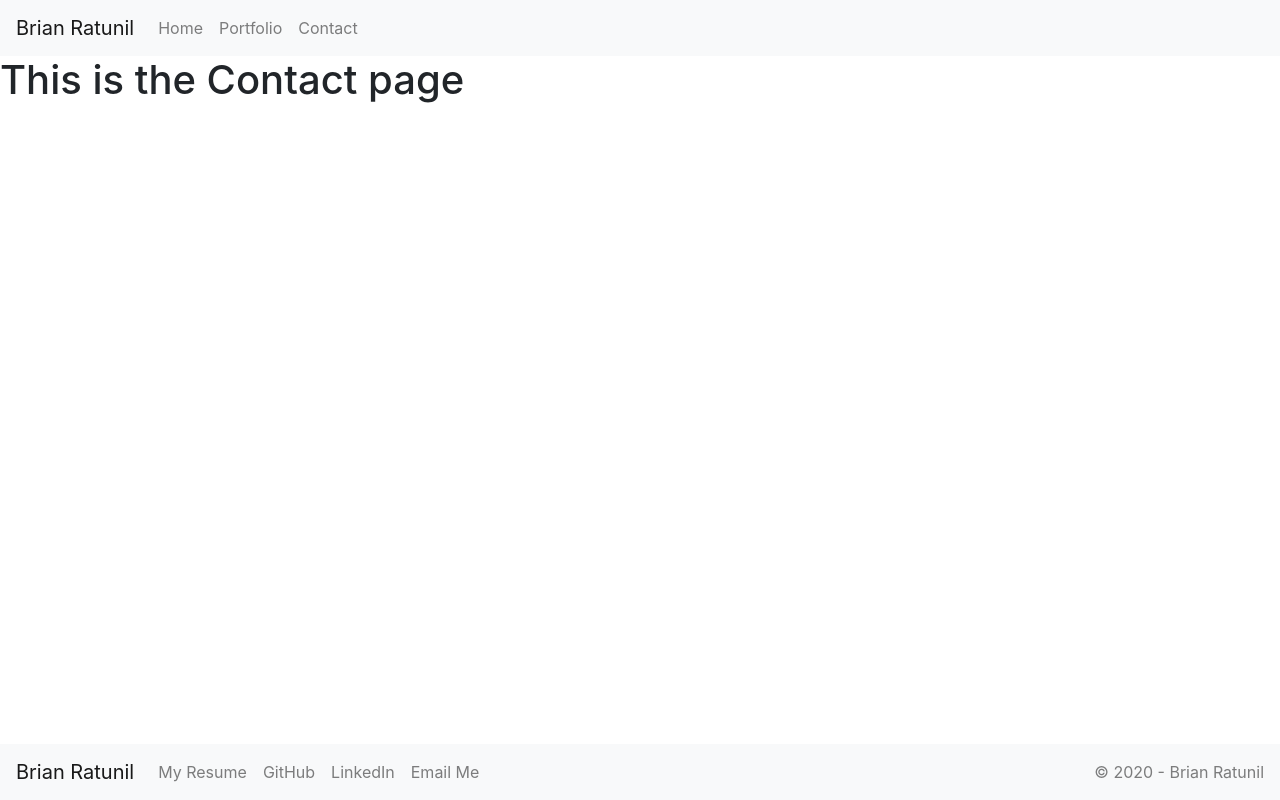
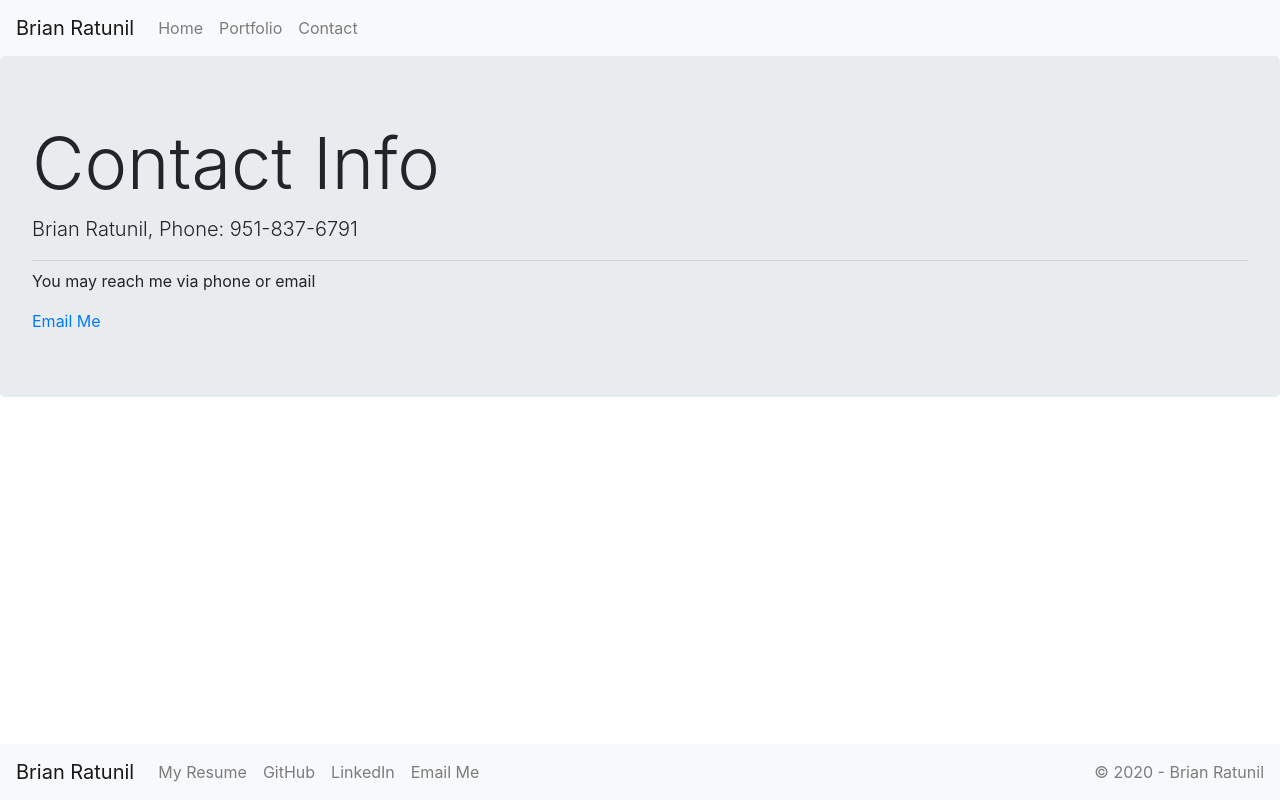
Before and after one commit to brianra2nil/reactportfolio, a React (Create React App) app: page /Contact in a window 1280 px wide. Built offline with nearby package versions, Linux system fonts and the light colour scheme.

Commit message:
updated contact

```diff
--- a/src/pages/Contact/Contact.js
+++ b/src/pages/Contact/Contact.js
@@ -1,8 +1,21 @@
 import React from 'react'
+import { Jumbotron, Button } from 'reactstrap';
+import { Link } from 'react-router-dom';
 
 const Contact = () => {
   return (
-    <h1>This is the Contact page</h1>
+    <div>
+    <Jumbotron>
+      <h1 className="display-3">Contact Info</h1>
+      <p className="lead">Brian Ratunil, Phone:  951-837-6791</p>
+      <hr className="my-2" />
+      <p>You may reach me via phone or email</p>
+      <p className="lead"></p>
+
+      <Link to="mailto:brianra2nil@hotmail.com" > Email Me </Link>
+
+    </Jumbotron>
+  </div>
   )
 }
 
```
